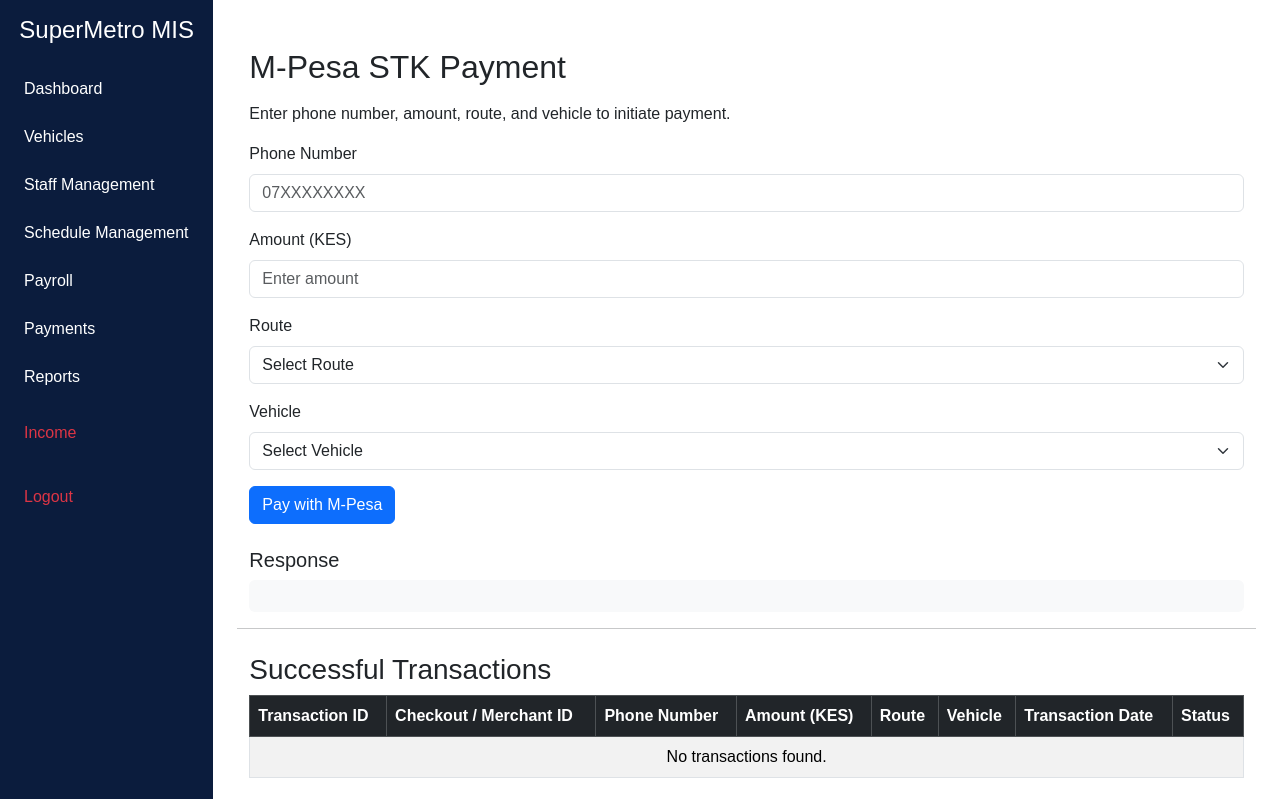
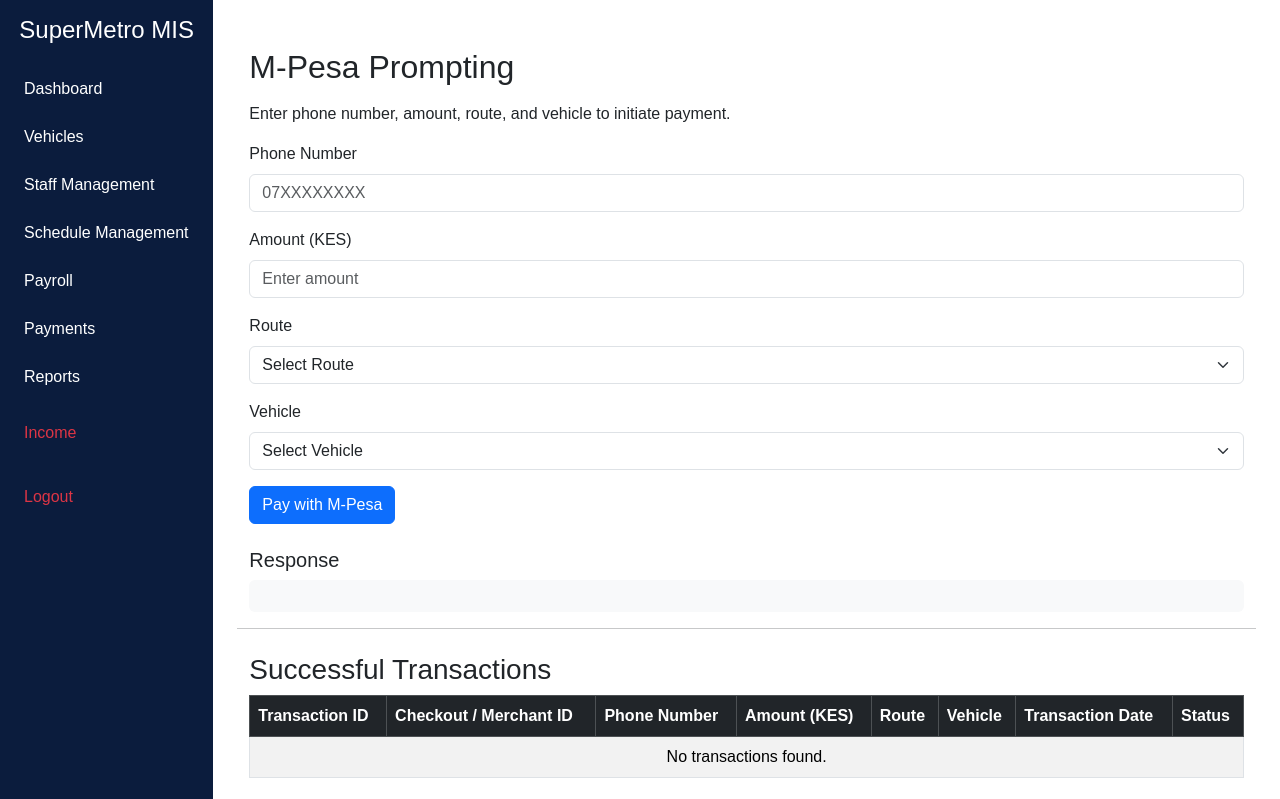
Before and after one commit to BeverlyneAgola/MatatuMIS, a Flask app: template templates/payments/stk_payment.html in a window 1280 px wide. Shown: the top 799 px of the page. Run offline with Flask 3, Linux system fonts and the light colour scheme; the template is opened without the code that fills it, so the values that code supplies are empty.

Commit message:
last changes

```diff
--- a/templates/payments/stk_payment.html
+++ b/templates/payments/stk_payment.html
@@ -4,7 +4,7 @@
 
 <div class="container mt-4">
 
-    <h2 class="mb-3">M-Pesa STK Payment</h2>
+    <h2 class="mb-3">M-Pesa Prompting</h2>
     <p>Enter phone number, amount, route, and vehicle to initiate payment.</p>
 
     <!-- STK FORM -->
```
